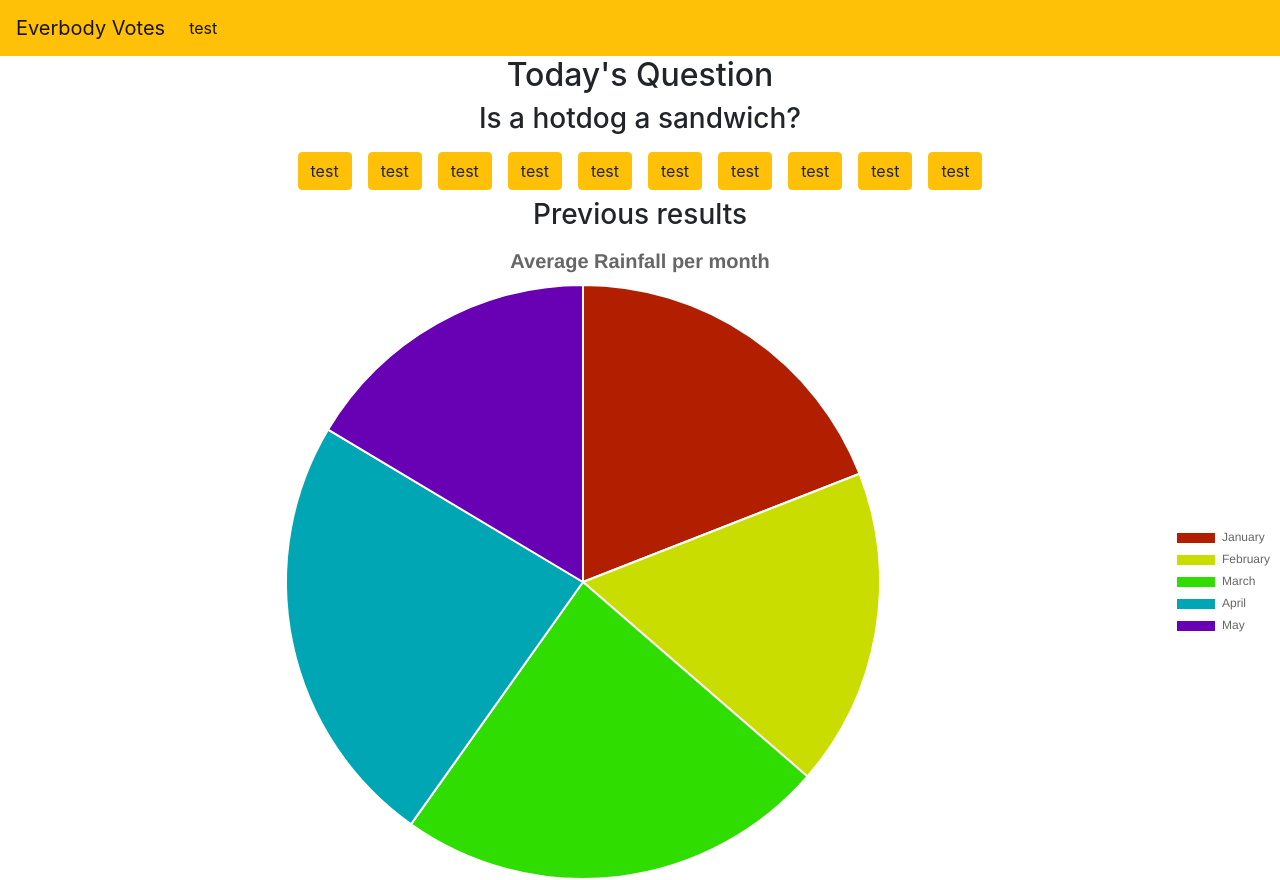
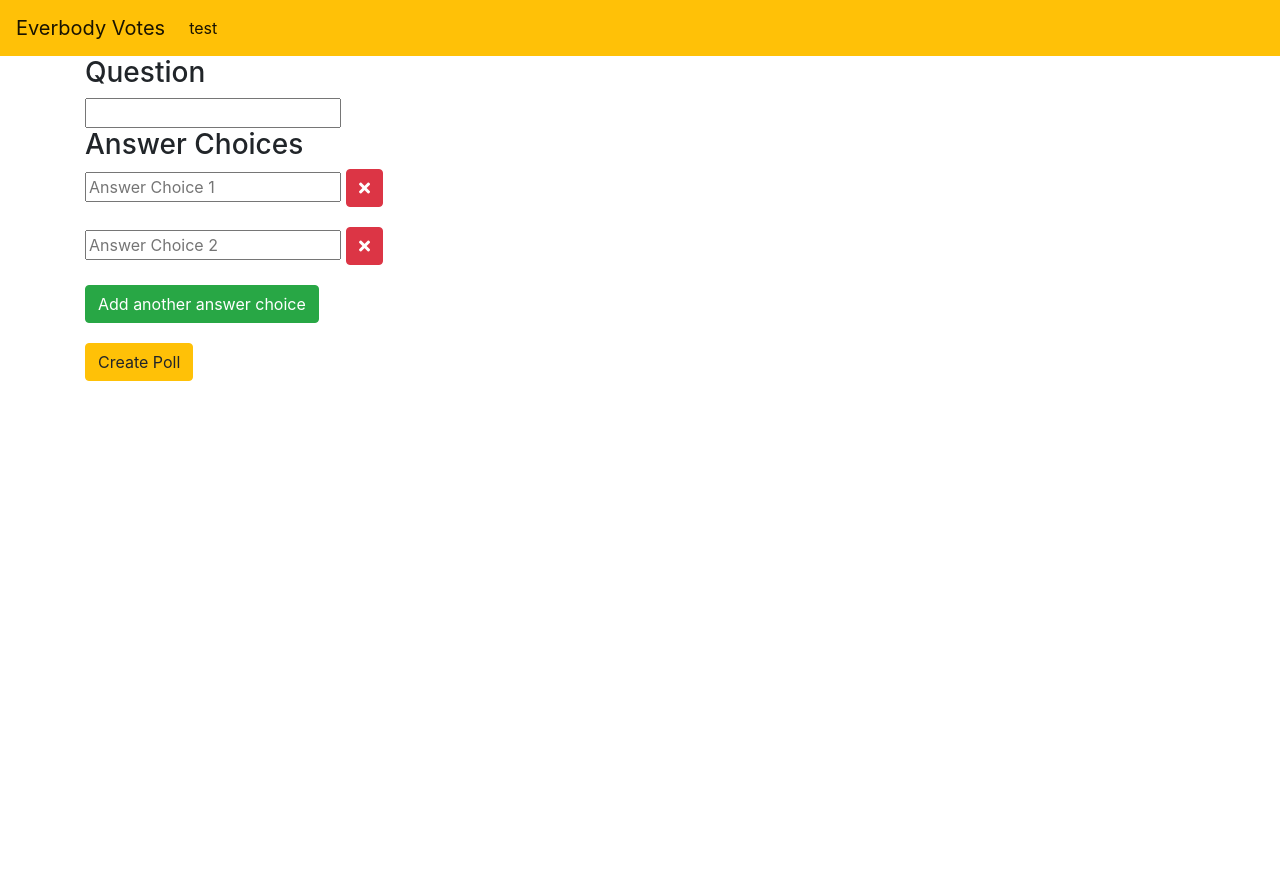
Before and after one commit to deloabra/everybody-votes, a React (Create React App) app in the folder client/: page / in a window 1280 px wide. After the commit the page ends 800 px from the top, so only its background shows below. Built offline with nearby package versions, Linux system fonts and the light colour scheme.

Commit message:
Created form to create a question. Does not write to database yet.

```diff
--- a/client/package.json
+++ b/client/package.json
@@ -11,6 +11,7 @@
     "@testing-library/jest-dom": "^4.2.4",
     "@testing-library/react": "^9.3.2",
     "@testing-library/user-event": "^7.1.2",
+    "axios": "^0.19.2",
     "chart.js": "^2.9.3",
     "react": "^16.13.1",
     "react-chartjs-2": "^2.9.0",
--- a/client/public/index.html
+++ b/client/public/index.html
@@ -15,6 +15,8 @@
     integrity="sha256-QWo7LDvxbWT2tbbQ97B53yJnYU3WhH/C8ycbRAkjPDc="
     crossorigin="anonymous"></script>
 
+    <!-- font awesome -->
+    <link rel="stylesheet" href="https://use.fontawesome.com/releases/v5.14.0/css/all.css" integrity="sha384-HzLeBuhoNPvSl5KYnjx0BT+WB0QEEqLprO+NBkkk5gbc67FTaL7XIGa2w1L0Xbgc" crossorigin="anonymous">
     <!-- bootstrap -->
     <link rel="stylesheet" href="https://stackpath.bootstrapcdn.com/bootstrap/4.5.0/css/bootstrap.min.css" integrity="sha384-9aIt2nRpC12Uk9gS9baDl411NQApFmC26EwAOH8WgZl5MYYxFfc+NcPb1dKGj7Sk" crossorigin="anonymous">
 
--- a/client/src/pages/Homepage.css
+++ b/client/src/pages/Homepage.css
@@ -0,0 +1,13 @@
+.answerChoiceRow{
+    display: block;
+    margin-bottom: 20px;
+}
+
+.answerChoiceDelete{
+    margin-left: 5px
+}
+
+.addAnswerChoice{
+    display: block;
+    margin-bottom: 20px;
+}
--- a/client/src/pages/Homepage.js
+++ b/client/src/pages/Homepage.js
@@ -1,34 +1,50 @@
 import React, { useState } from 'react';
 import './Homepage.css';
-import { Pie } from 'react-chartjs-2';
+//import { Pie } from 'react-chartjs-2';
 
 function Homepage() {
 
-  //state for chart
-  const [pieState, setPieState] = useState({
-    labels: ['January', 'February', 'March',
-           'April', 'May'],
-  datasets: [
-    {
-      label: 'Rainfall',
-      backgroundColor: [
-        '#B21F00',
-        '#C9DE00',
-        '#2FDE00',
-        '#00A6B4',
-        '#6800B4'
-      ],
-      hoverBackgroundColor: [
-      '#501800',
-      '#4B5000',
-      '#175000',
-      '#003350',
-      '#35014F'
-      ],
-      data: [65, 59, 80, 81, 56]
+  const [question, setQuestion] = useState("");
+  const [answerChoices, setAnswerChoices] = useState(["", ""]);
+
+  const handleQuestionChange = event => {
+    event.preventDefault();
+
+    setQuestion(event.target.value);
+  }
+
+  const handleAnswerChange = event => {
+    event.preventDefault();
+
+    let temp = [...answerChoices];
+    temp[event.target.dataset.id] = event.target.value;
+
+    setAnswerChoices(temp);
+  }
+
+  const deleteAnswerChoice = event => {
+    event.preventDefault();
+
+    let temp = [...answerChoices];
+    temp.splice(event.target.dataset.id, 1);
+
+    setAnswerChoices(temp);
+  }
+
+  const addAnswerChoice = event => {
+    event.preventDefault();
+    let temp = [...answerChoices];
+    temp.push("");
+    setAnswerChoices(temp);
+  }
+
+  const handleSubmit = () => {
+    //make sure there is a question
+    if(question.length === 0){
+      alert("Please add a question to create a poll.");
+      return;
     }
-  ]
-  });
+  }
 
 
   return (
@@ -59,58 +75,35 @@ function Homepage() {
         </div>
       </nav>
 
+    <div className="container justify-content-center">
+      <h3>Question</h3>
 
+      <input
+      value={question}
+      onChange={handleQuestionChange}
+      ></input>
 
+      {/* Create answer choices */}
 
+      <h3>Answer Choices</h3>
 
-                    {/* Today's Question */}
+      {answerChoices.map((choice, index) => (
+        <div key={index} className="answerChoiceRow">
+          <input
+          data-id={index}
+          value={choice}
+          placeholder={"Answer Choice " + (index + 1)}
+          onChange={handleAnswerChange}>
+          </input>
+          <button className="answerChoiceDelete btn btn-danger" data-id={index} onClick={deleteAnswerChoice}><span data-id={index} className="fas fa-times"/></button>
+        </div>
+      ))}
 
+      <button className="addAnswerChoice btn btn-success" onClick={addAnswerChoice}>Add another answer choice</button>
 
+      <button className="submitQuestion btn btn-warning" onClick={handleSubmit}>Create Poll</button>
 
-      <h2 className="text-center">Today's Question</h2>
-
-      {/* text in here needs to be decided by api call */}
-      <h3 className="text-center">Is a hotdog a sandwich?</h3>
-
-      {/* container for button answer choices */}
-      <div className="container">
-        <div className="row justify-content-center">
-          <button className="btn btn-warning m-2">test</button>
-          <button className="btn btn-warning m-2">test</button>
-          <button className="btn btn-warning m-2">test</button>
-          <button className="btn btn-warning m-2">test</button>
-          <button className="btn btn-warning m-2">test</button>
-          <button className="btn btn-warning m-2">test</button>
-          <button className="btn btn-warning m-2">test</button>
-          <button className="btn btn-warning m-2">test</button>
-          <button className="btn btn-warning m-2">test</button>
-          <button className="btn btn-warning m-2">test</button>
-        </div>
-      </div>
-
-
-
-
-      <h3 className="text-center">Previous results</h3>
-      {/* chart test */}
-      <div>
-      <Pie
-          data={pieState}
-          options={{
-            title:{
-              display:true,
-              text:'Average Rainfall per month',
-              fontSize:20
-            },
-            legend:{
-              display:true,
-              position:'right'
-            }
-          }}
-        />
-      </div>
-
-
+    </div>
     </div>
   );
 }
```
Also changed, not shown: client/src/utils/API.js (added, +7 -0 lines), 1 other file (tests, documents, lock files or other folders).
